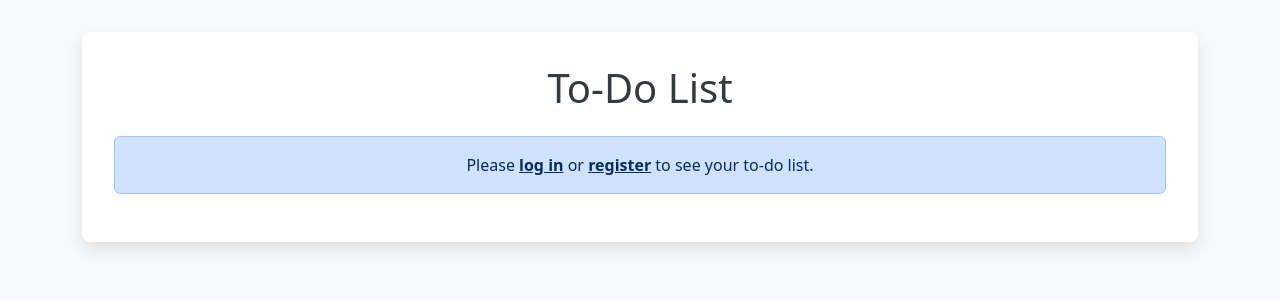
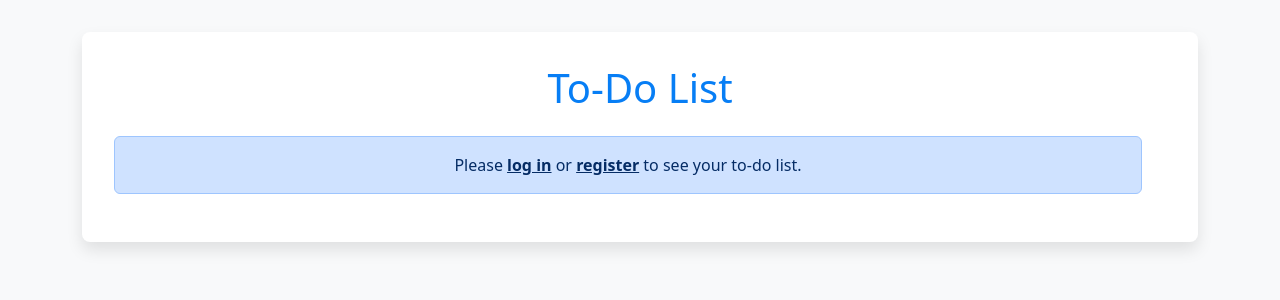
Before and after one commit to SystemSolution21/Flask_Todo, a Flask app: page / in a window 1280 px wide. Shown: the part 56-356 px from the top of the page. Run offline with Flask 3, Linux system fonts and the light colour scheme.

Commit message:
modified: todo/__init__.py -Set default db sqlite         modified: todo/auth.py -Check username already exit         modified: todo/static/style.css -Changed fontcolor         modified: todo/templates/index.html -Fontsize to me-3         modified: todo/views.py -Check input text require

```diff
--- a/todo/auth.py
+++ b/todo/auth.py
@@ -18,6 +18,10 @@ def register():
     if request.method == "POST":
         username = request.form.get("username")
         password = request.form.get("password")
+
+        if not username or not password:
+            flash("Username and password are required.", "warning")
+            return redirect(url_for("auth.register"))
 
         if User.query.filter_by(username=username).first():
             flash("Username already exists.", "warning")
--- a/todo/static/style.css
+++ b/todo/static/style.css
@@ -12,7 +12,7 @@ body {
 }
 
 h1 {
-    color: #343a40;
+    color: #077ef5
 }
 
 .list-group-item:hover {
--- a/todo/templates/index.html
+++ b/todo/templates/index.html
@@ -32,7 +32,7 @@
         {% endfor %}
     </ul>
     {% else %}
-    <div class="alert alert-primary text-center" role="alert">
+    <div class="alert alert-primary text-center me-4" role="alert">
         Please <a href="{{ url_for('auth.login') }}" class="alert-link">log in</a> or <a
             href="{{ url_for('auth.register') }}" class="alert-link">register</a> to see your to-do list.
     </div>
--- a/todo/views.py
+++ b/todo/views.py
@@ -23,9 +23,12 @@ def index():
 @login_required
 def add():
     todo_text = request.form.get("todo")
-    new_todo = Todo(text=todo_text, user_id=current_user.id)  # type: ignore
-    db.session.add(new_todo)
-    db.session.commit()
+    if not todo_text:
+        flash("To-do content cannot be empty.", "warning")
+    else:
+        new_todo = Todo(text=todo_text, user_id=current_user.id)  # type: ignore
+        db.session.add(new_todo)
+        db.session.commit()
     return redirect(url_for("views.index"))
 
 
```
Also changed, not shown: todo/__init__.py (+16 -3 lines).
